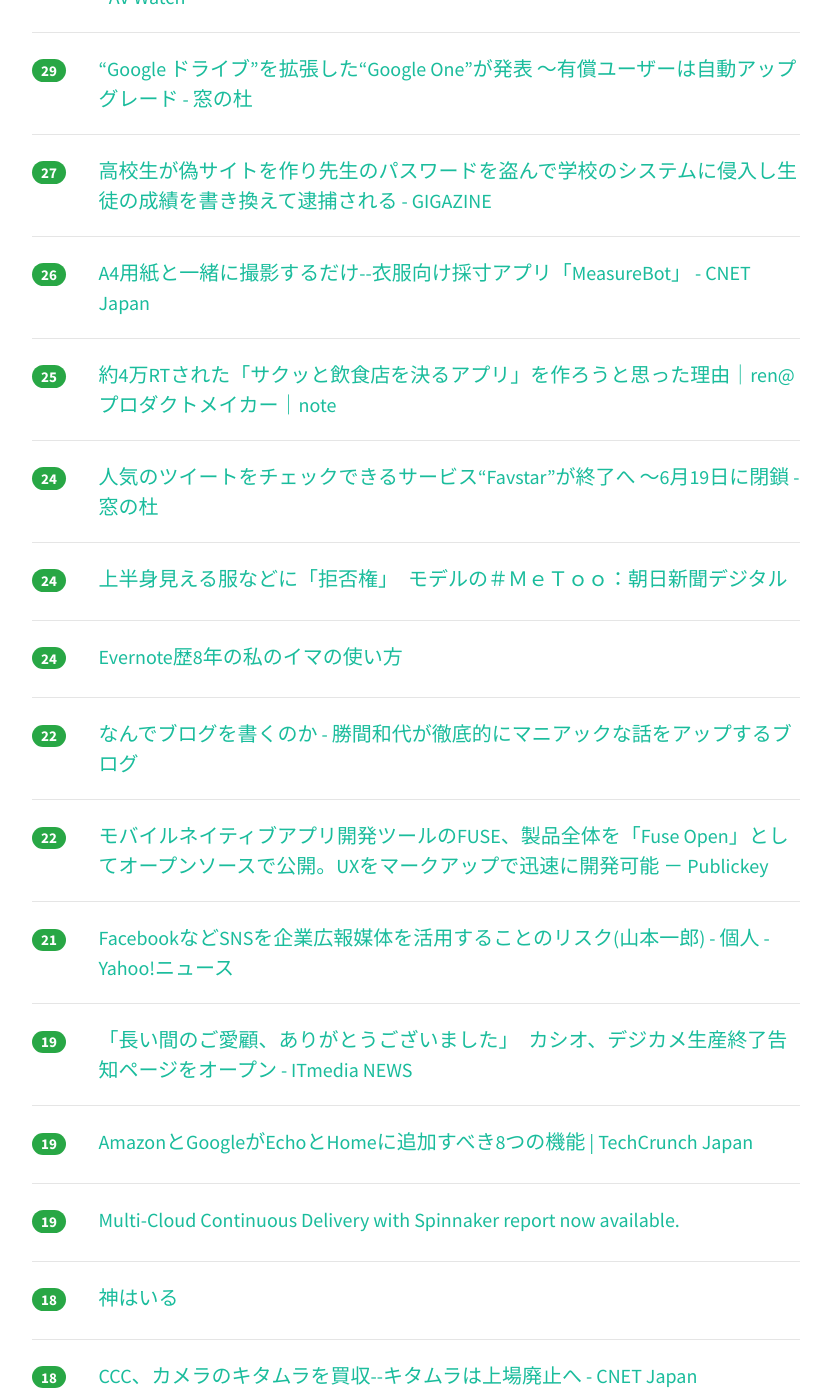
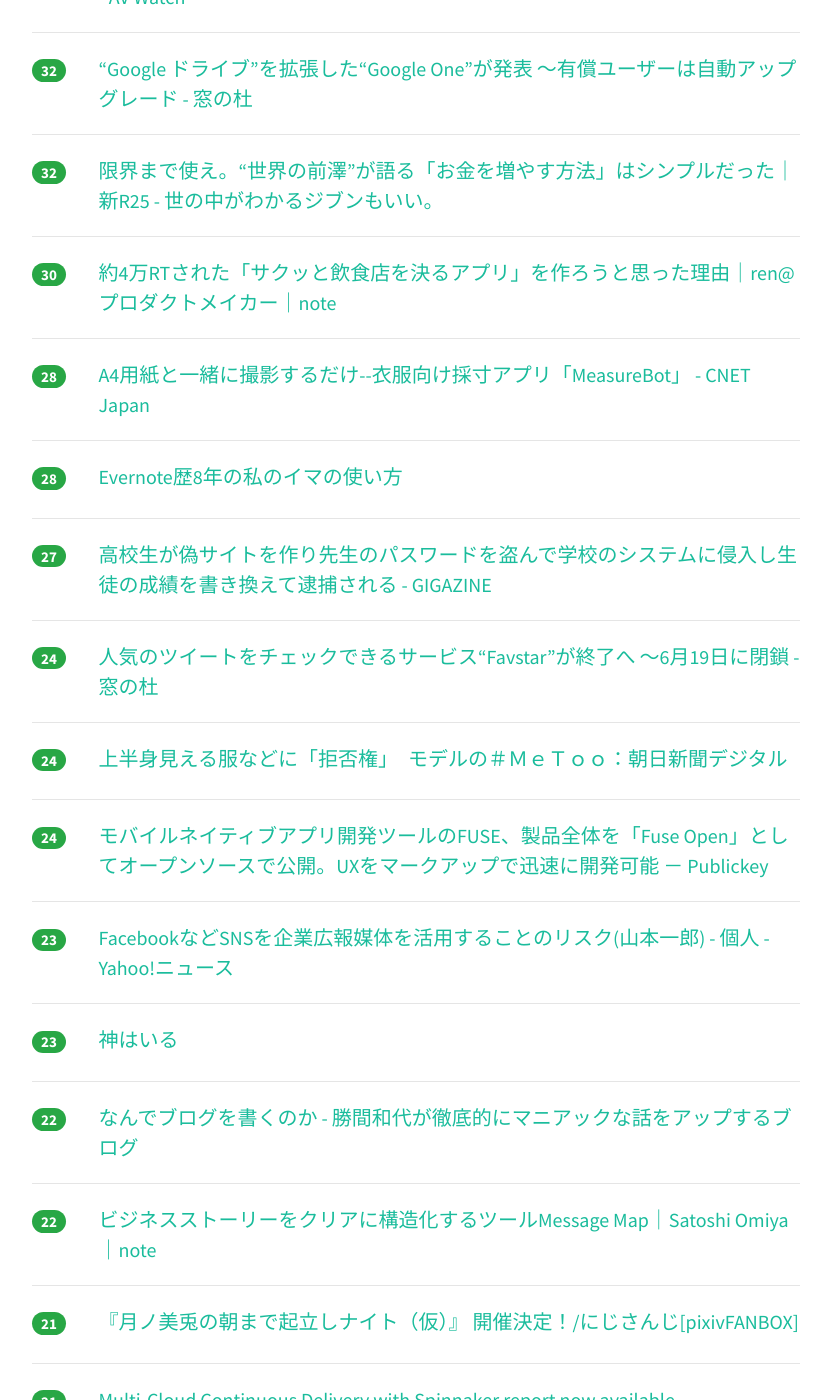
Before and after one commit to yatta47/hatena-matome-site, a Jekyll site: the page built from _posts/2018-05-16-hatena.md, in a window 1280 px wide and 1400 px high, scrolled down 958 px. Shown: the whole window, without its empty margins (224-1052 px from the left). Built offline with Jekyll 4.4.1, drawn with Linux system fonts in a browser that asks for light colours; nearby versions of some CDN libraries; some of the changed text lies outside the part shown.

Commit message:
Updated 2018-05-16

```diff
--- a/_posts/2018-05-16-hatena.md
+++ b/_posts/2018-05-16-hatena.md
@@ -1,34 +1,34 @@
 ---
 layout: post
 title:  "2018-05-16 はてぶIT"
-date:   2018-05-16 10:00:57
+date:   2018-05-16 11:01:15
 tags: [it-hotentry]
 ---
-32 件のデータあり
+37 件のデータあり
 
 <hr><div class="row">
-<div class="col-1"><span class="badge badge-pill badge-success h2">124</span></div>
+<div class="col-1"><span class="badge badge-pill badge-success h2">173</span></div>
 <div class="col-11"><a href='https://anond.hatelabo.jp/20180515224704' target='_blank'>中古本って、作者にお金は入らないよね？　 無断アップロードも、作者にお..</a></div>
 </div>
 <hr>
 <div class="row">
-<div class="col-1"><span class="badge badge-pill badge-success h2">42</span></div>
+<div class="col-1"><span class="badge badge-pill badge-success h2">82</span></div>
 <div class="col-11"><a href='https://qiita.com/KSRG_Miyabi/items/2a3b5bdca464ec1154d7' target='_blank'>キズナアイとねこますの声を入れ替える機械学習をした - Qiita</a></div>
 </div>
 <hr>
 <div class="row">
-<div class="col-1"><span class="badge badge-pill badge-success h2">40</span></div>
-<div class="col-11"><a href='https://tjo.hatenablog.com/entry/2018/05/15/193000' target='_blank'>「データを集める前にデータ分析責任者（データサイエンティスト）を雇うべき」理由とは - 六本木で働くデータサイエンティストのブログ</a></div>
-</div>
-<hr>
-<div class="row">
-<div class="col-1"><span class="badge badge-pill badge-success h2">39</span></div>
+<div class="col-1"><span class="badge badge-pill badge-success h2">48</span></div>
 <div class="col-11"><a href='https://speakerdeck.com/chie8842/ji-jie-xue-xi-depuroiwozhi-erukontenaji-shu' target='_blank'>機械学習デプロイを支えるコンテナ技術 // Speaker Deck</a></div>
 </div>
 <hr>
 <div class="row">
-<div class="col-1"><span class="badge badge-pill badge-success h2">37</span></div>
+<div class="col-1"><span class="badge badge-pill badge-success h2">48</span></div>
 <div class="col-11"><a href='http://www.minimalist-kenki.net/entry/canva' target='_blank'>無料高機能デザインツール「Canva」でブログアイコン作ってみた - kenkilog</a></div>
+</div>
+<hr>
+<div class="row">
+<div class="col-1"><span class="badge badge-pill badge-success h2">46</span></div>
+<div class="col-11"><a href='https://tjo.hatenablog.com/entry/2018/05/15/193000' target='_blank'>「データを集める前にデータ分析責任者（データサイエンティスト）を雇うべき」理由とは - 六本木で働くデータサイエンティストのブログ</a></div>
 </div>
 <hr>
 <div class="row">
@@ -37,28 +37,38 @@ tags: [it-hotentry]
 </div>
 <hr>
 <div class="row">
-<div class="col-1"><span class="badge badge-pill badge-success h2">33</span></div>
+<div class="col-1"><span class="badge badge-pill badge-success h2">34</span></div>
 <div class="col-11"><a href='https://av.watch.impress.co.jp/docs/news/1121966.html' target='_blank'>キタムラをCCCが買収、上場廃止へ。写真プリント店舗やネットサービス強化 - AV Watch</a></div>
 </div>
 <hr>
 <div class="row">
-<div class="col-1"><span class="badge badge-pill badge-success h2">29</span></div>
+<div class="col-1"><span class="badge badge-pill badge-success h2">32</span></div>
 <div class="col-11"><a href='https://forest.watch.impress.co.jp/docs/news/1121908.html' target='_blank'>“Google ドライブ”を拡張した“Google One”が発表 ～有償ユーザーは自動アップグレード - 窓の杜</a></div>
+</div>
+<hr>
+<div class="row">
+<div class="col-1"><span class="badge badge-pill badge-success h2">32</span></div>
+<div class="col-11"><a href='https://r25.jp/article/545051307150263563' target='_blank'>限界まで使え。“世界の前澤”が語る「お金を増やす方法」はシンプルだった｜新R25 - 世の中がわかるジブンもいい。</a></div>
+</div>
+<hr>
+<div class="row">
+<div class="col-1"><span class="badge badge-pill badge-success h2">30</span></div>
+<div class="col-11"><a href='https://note.mu/lotus/n/nc3996da39773' target='_blank'>約4万RTされた「サクッと飲食店を決るアプリ」を作ろうと思った理由｜ren@プロダクトメイカー｜note</a></div>
+</div>
+<hr>
+<div class="row">
+<div class="col-1"><span class="badge badge-pill badge-success h2">28</span></div>
+<div class="col-11"><a href='https://japan.cnet.com/article/35119191/' target='_blank'>A4用紙と一緒に撮影するだけ--衣服向け採寸アプリ「MeasureBot」 - CNET Japan</a></div>
+</div>
+<hr>
+<div class="row">
+<div class="col-1"><span class="badge badge-pill badge-success h2">28</span></div>
+<div class="col-11"><a href='http://teineini.net/20180515-evernote-tukaikata/' target='_blank'>Evernote歴8年の私のイマの使い方</a></div>
 </div>
 <hr>
 <div class="row">
 <div class="col-1"><span class="badge badge-pill badge-success h2">27</span></div>
 <div class="col-11"><a href='https://gigazine.net/news/20180515-high-school-phishing/' target='_blank'>高校生が偽サイトを作り先生のパスワードを盗んで学校のシステムに侵入し生徒の成績を書き換えて逮捕される - GIGAZINE</a></div>
-</div>
-<hr>
-<div class="row">
-<div class="col-1"><span class="badge badge-pill badge-success h2">26</span></div>
-<div class="col-11"><a href='https://japan.cnet.com/article/35119191/' target='_blank'>A4用紙と一緒に撮影するだけ--衣服向け採寸アプリ「MeasureBot」 - CNET Japan</a></div>
-</div>
-<hr>
-<div class="row">
-<div class="col-1"><span class="badge badge-pill badge-success h2">25</span></div>
-<div class="col-11"><a href='https://note.mu/lotus/n/nc3996da39773' target='_blank'>約4万RTされた「サクッと飲食店を決るアプリ」を作ろうと思った理由｜ren@プロダクトメイカー｜note</a></div>
 </div>
 <hr>
 <div class="row">
@@ -73,7 +83,17 @@ tags: [it-hotentry]
 <hr>
 <div class="row">
 <div class="col-1"><span class="badge badge-pill badge-success h2">24</span></div>
-<div class="col-11"><a href='http://teineini.net/20180515-evernote-tukaikata/' target='_blank'>Evernote歴8年の私のイマの使い方</a></div>
+<div class="col-11"><a href='https://www.publickey1.jp/blog/18/fusefuse_openux.html' target='_blank'>モバイルネイティブアプリ開発ツールのFUSE、製品全体を「Fuse Open」としてオープンソースで公開。UXをマークアップで迅速に開発可能 － Publickey</a></div>
+</div>
+<hr>
+<div class="row">
+<div class="col-1"><span class="badge badge-pill badge-success h2">23</span></div>
+<div class="col-11"><a href='https://news.yahoo.co.jp/byline/yamamotoichiro/20180515-00085235/' target='_blank'>FacebookなどSNSを企業広報媒体を活用することのリスク(山本一郎) - 個人 - Yahoo!ニュース</a></div>
+</div>
+<hr>
+<div class="row">
+<div class="col-1"><span class="badge badge-pill badge-success h2">23</span></div>
+<div class="col-11"><a href='https://anond.hatelabo.jp/20180515182221' target='_blank'>神はいる</a></div>
 </div>
 <hr>
 <div class="row">
@@ -83,12 +103,17 @@ tags: [it-hotentry]
 <hr>
 <div class="row">
 <div class="col-1"><span class="badge badge-pill badge-success h2">22</span></div>
-<div class="col-11"><a href='https://www.publickey1.jp/blog/18/fusefuse_openux.html' target='_blank'>モバイルネイティブアプリ開発ツールのFUSE、製品全体を「Fuse Open」としてオープンソースで公開。UXをマークアップで迅速に開発可能 － Publickey</a></div>
+<div class="col-11"><a href='https://note.mu/satoshiomiya/n/n1800d951e40e' target='_blank'>ビジネスストーリーをクリアに構造化するツールMessage Map｜Satoshi Omiya｜note</a></div>
 </div>
 <hr>
 <div class="row">
 <div class="col-1"><span class="badge badge-pill badge-success h2">21</span></div>
-<div class="col-11"><a href='https://news.yahoo.co.jp/byline/yamamotoichiro/20180515-00085235/' target='_blank'>FacebookなどSNSを企業広報媒体を活用することのリスク(山本一郎) - 個人 - Yahoo!ニュース</a></div>
+<div class="col-11"><a href='https://www.pixiv.net/fanbox/creator/24113985/post/45773' target='_blank'>『月ノ美兎の朝まで起立しナイト（仮）』 開催決定！/にじさんじ[pixivFANBOX]</a></div>
+</div>
+<hr>
+<div class="row">
+<div class="col-1"><span class="badge badge-pill badge-success h2">21</span></div>
+<div class="col-11"><a href='https://medium.com/netflix-techblog/6040ba83b765' target='_blank'>Multi-Cloud Continuous Delivery with Spinnaker report now available.</a></div>
 </div>
 <hr>
 <div class="row">
@@ -102,16 +127,6 @@ tags: [it-hotentry]
 </div>
 <hr>
 <div class="row">
-<div class="col-1"><span class="badge badge-pill badge-success h2">19</span></div>
-<div class="col-11"><a href='https://medium.com/netflix-techblog/6040ba83b765' target='_blank'>Multi-Cloud Continuous Delivery with Spinnaker report now available.</a></div>
-</div>
-<hr>
-<div class="row">
-<div class="col-1"><span class="badge badge-pill badge-success h2">18</span></div>
-<div class="col-11"><a href='https://anond.hatelabo.jp/20180515182221' target='_blank'>神はいる</a></div>
-</div>
-<hr>
-<div class="row">
 <div class="col-1"><span class="badge badge-pill badge-success h2">18</span></div>
 <div class="col-11"><a href='https://japan.cnet.com/article/35119202/' target='_blank'>CCC、カメラのキタムラを買収--キタムラは上場廃止へ - CNET Japan</a></div>
 </div>
@@ -122,28 +137,33 @@ tags: [it-hotentry]
 </div>
 <hr>
 <div class="row">
+<div class="col-1"><span class="badge badge-pill badge-success h2">18</span></div>
+<div class="col-11"><a href='https://speakerdeck.com/sue71/nuxt-and-typescript' target='_blank'>Nuxt+TypeScriptの事始め #nuxtmeetup / Nuxt and TypeScript // Speaker Deck</a></div>
+</div>
+<hr>
+<div class="row">
+<div class="col-1"><span class="badge badge-pill badge-success h2">16</span></div>
+<div class="col-11"><a href='https://anond.hatelabo.jp/20180515202637' target='_blank'>"姪わくわくメール"</a></div>
+</div>
+<hr>
+<div class="row">
 <div class="col-1"><span class="badge badge-pill badge-success h2">16</span></div>
 <div class="col-11"><a href='https://www.adobe.com/jp/products/xd/compare-plans.html' target='_blank'>プランを比較する | Adobe XD</a></div>
 </div>
 <hr>
 <div class="row">
 <div class="col-1"><span class="badge badge-pill badge-success h2">16</span></div>
-<div class="col-11"><a href='https://www.pixiv.net/fanbox/creator/24113985/post/45773' target='_blank'>『月ノ美兎の朝まで起立しナイト（仮）』 開催決定！/にじさんじ[pixivFANBOX]</a></div>
+<div class="col-11"><a href='https://www.gizmodo.jp/2018/05/wifi-easymesh.html' target='_blank'>Wi-Fiのメッシュ規格が統一されるみたいでスゴく嬉しい | ギズモード・ジャパン</a></div>
 </div>
 <hr>
 <div class="row">
 <div class="col-1"><span class="badge badge-pill badge-success h2">15</span></div>
-<div class="col-11"><a href='https://anond.hatelabo.jp/20180515202637' target='_blank'>"姪わくわくメール"</a></div>
+<div class="col-11"><a href='https://r.nikkei.com/article/DGXMZO30535270V10C18A5EE8000?s=2' target='_blank'>大学新テストに「プログラミング」検討　IT人材育成: 日本経済新聞</a></div>
 </div>
 <hr>
 <div class="row">
-<div class="col-1"><span class="badge badge-pill badge-success h2">15</span></div>
-<div class="col-11"><a href='https://speakerdeck.com/sue71/nuxt-and-typescript' target='_blank'>Nuxt+TypeScriptの事始め #nuxtmeetup / Nuxt and TypeScript // Speaker Deck</a></div>
-</div>
-<hr>
-<div class="row">
-<div class="col-1"><span class="badge badge-pill badge-success h2">14</span></div>
-<div class="col-11"><a href='https://note.mu/satoshiomiya/n/n1800d951e40e' target='_blank'>ビジネスストーリーをクリアに構造化するツールMessage Map｜Satoshi Omiya｜note</a></div>
+<div class="col-1"><span class="badge badge-pill badge-success h2">13</span></div>
+<div class="col-11"><a href='http://www.itmedia.co.jp/mobile/articles/1805/15/news103.html' target='_blank'>LINE、無料名刺管理アプリ「myBridge」を提供　着信時に名刺情報を表示 - ITmedia Mobile</a></div>
 </div>
 <hr>
 <div class="row">
@@ -152,17 +172,22 @@ tags: [it-hotentry]
 </div>
 <hr>
 <div class="row">
-<div class="col-1"><span class="badge badge-pill badge-success h2">11</span></div>
-<div class="col-11"><a href='http://www.itmedia.co.jp/mobile/articles/1805/15/news103.html' target='_blank'>LINE、無料名刺管理アプリ「myBridge」を提供　着信時に名刺情報を表示 - ITmedia Mobile</a></div>
+<div class="col-1"><span class="badge badge-pill badge-success h2">12</span></div>
+<div class="col-11"><a href='https://dev.classmethod.jp/server-side/docker-server-side/report-dockertokyo-23/' target='_blank'>Docker漬けの一日を共に〜Docker Meetup Tokyo #23 レポート〜 #dockertokyo ｜ Developers.IO</a></div>
 </div>
 <hr>
 <div class="row">
-<div class="col-1"><span class="badge badge-pill badge-success h2">8</span></div>
+<div class="col-1"><span class="badge badge-pill badge-success h2">11</span></div>
 <div class="col-11"><a href='https://togetter.com/li/1227666' target='_blank'>ボタン電池の廃棄方法とその矛盾 - Togetter</a></div>
 </div>
 <hr>
 <div class="row">
-<div class="col-1"><span class="badge badge-pill badge-success h2">4</span></div>
-<div class="col-11"><a href='https://r25.jp/article/545051307150263563' target='_blank'>限界まで使え。“世界の前澤”が語る「お金を増やす方法」はシンプルだった｜新R25 - 世の中がわかるジブンもいい。</a></div>
+<div class="col-1"><span class="badge badge-pill badge-success h2">9</span></div>
+<div class="col-11"><a href='https://www.j-cast.com/2018/05/15328701.html?p=all' target='_blank'>全文表示 | 乗客名が「ガイコクジン様」　日本交通系配車アプリ「不適切な表現」で謝罪 : J-CASTニュース</a></div>
 </div>
 <hr>
+<div class="row">
+<div class="col-1"><span class="badge badge-pill badge-success h2">9</span></div>
+<div class="col-11"><a href='https://smhn.info/201805-smartisan-r1-spec-matome' target='_blank'>おしっこちびる！世界初・超弩級1TBストレージ搭載スマホ「Smartisan Nut R1」登場 – すまほん!!</a></div>
+</div>
+<hr>
```
